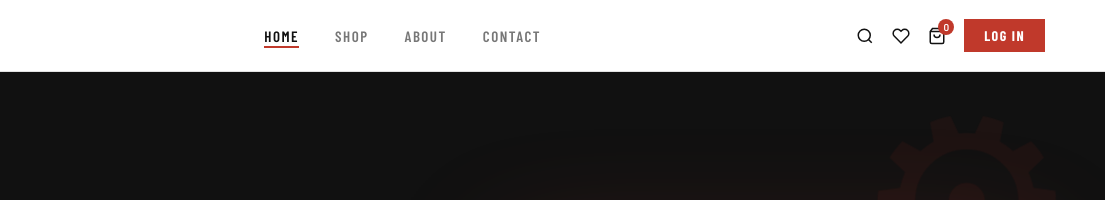
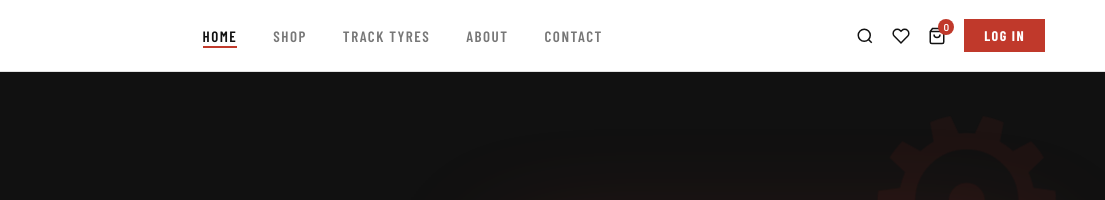
Before and after one commit to RatheshKumar/garage_57_, a website: page home.html in a window 1280 px wide. Shown: the top 200 px of the page, 175-1280 px from the left. Drawn offline with nearby package versions, Linux system fonts and the light colour scheme; a web font is replaced by a local one.

Commit message:
new page

```diff
--- a/home.html
+++ b/home.html
@@ -20,9 +20,10 @@
         </a>
         <ul class="nav__links">
             <li><a href="home.html" class="active">Home</a></li>
-            <li><a href="#products">Shop</a></li>
-            <li><a href="#features">About</a></li>
-            <li><a href="#">Contact</a></li>
+            <li><a href="shop.html">Shop</a></li>
+            <li><a href="track-tyres.html">Track Tyres</a></li>
+            <li><a href="about.html">About</a></li>
+            <li><a href="contact.html">Contact</a></li>
         </ul>
         <div class="nav__actions">
             <a href="#" class="nav__icon" title="Search">
```
